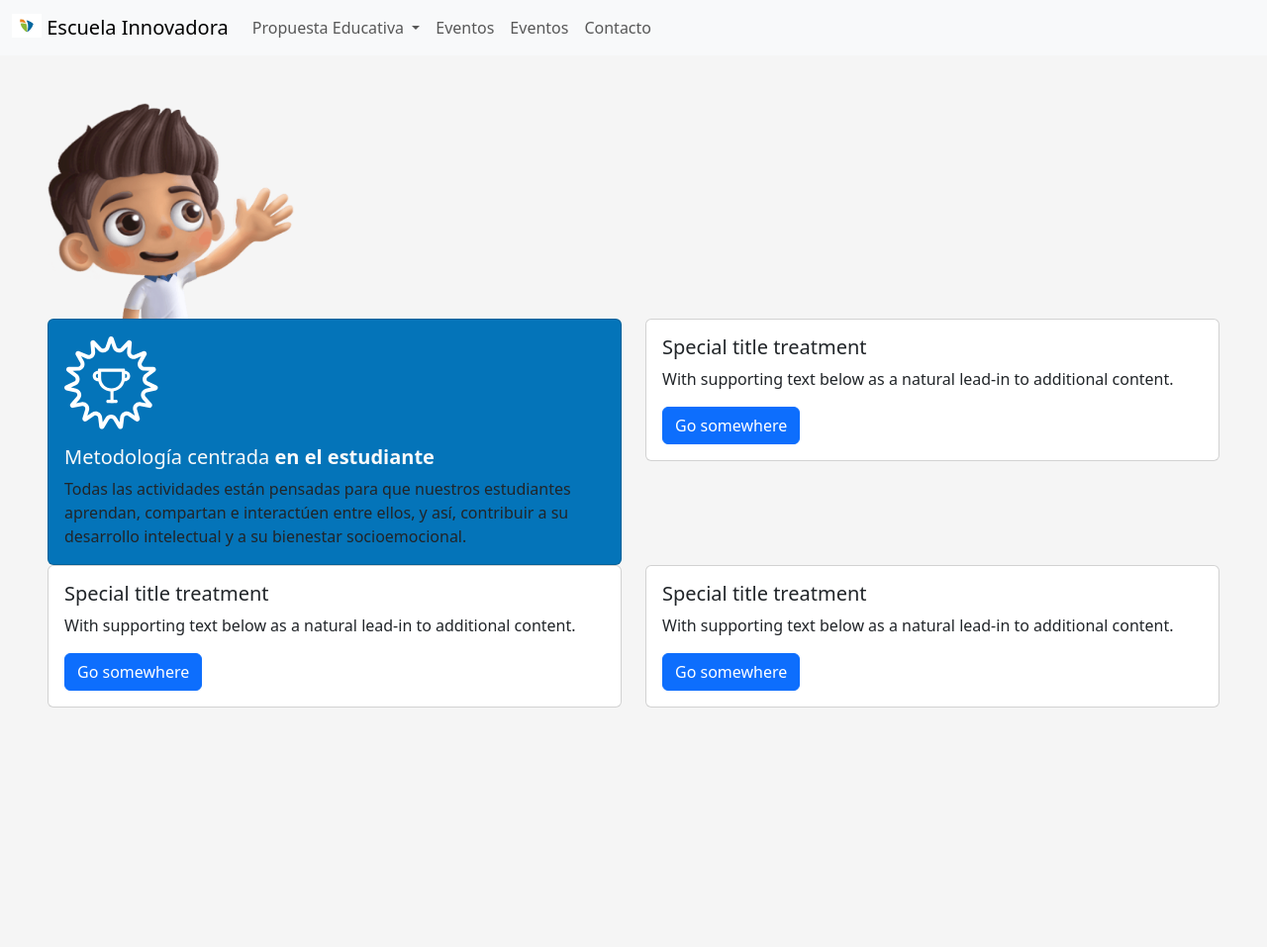
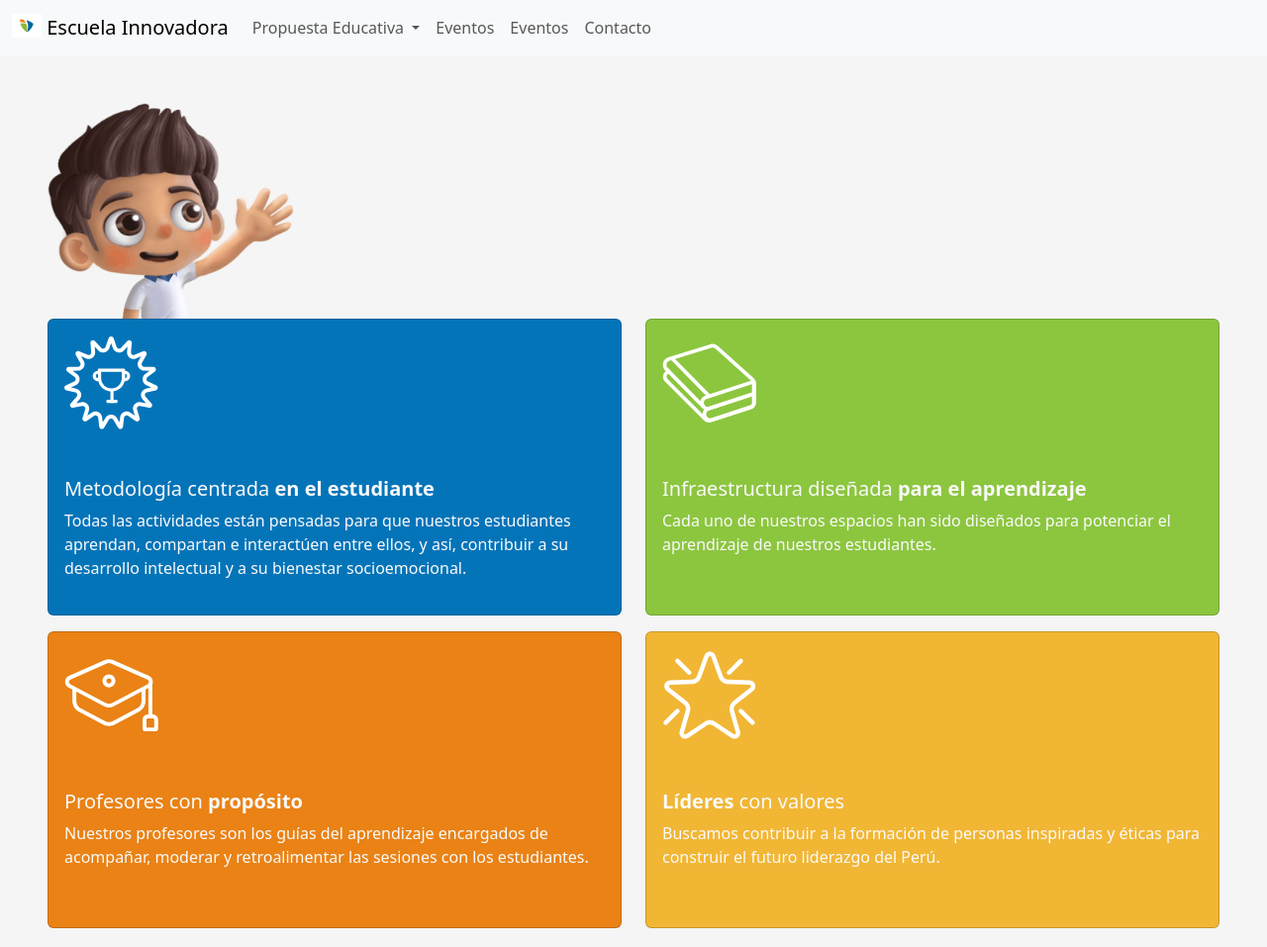
Before and after one commit to Dieguidev/web-maqueta, a plain HTML site: page index.html in a window 1280 px wide. Shown: the whole page at 99% size. Before the commit the page ends 800 px from the top, so only its background shows below. Drawn offline with nearby package versions, Linux system fonts and the light colour scheme.

Commit message:
terminado el home

```diff
--- /dev/null
+++ b/css/style.css
@@ -0,0 +1,3 @@
+.card {
+    min-height: 300px;
+}
--- a/index.html
+++ b/index.html
@@ -10,10 +10,11 @@
       integrity="sha384-QWTKZyjpPEjISv5WaRU9OFeRpok6YctnYmDr5pNlyT2bRjXh0JMhjY6hW+ALEwIH"
       crossorigin="anonymous"
     />
+    <link rel="stylesheet" href="./css/style.css">
   </head>
   <body style="background-color: #f5f5f5">
     <header>
-      <nav class="navbar navbar-expand-lg bg-body-tertiary">
+      <nav class="navbar navbar-expand-lg bg-body-tertiary" style="background-color: white;">
         <div class="container-fluid">
           <a class="navbar-brand" href="#">
             <img
@@ -73,9 +74,9 @@
 
     <main class="m-5">
       <img src="./images/fernandito_01.png" alt="" width="250" height="218" />
-      <div class="row">
-        <div class="col-sm-6 mb-3 mb-sm-0">
-          <div class="card" style="background-color: #0474b9;">
+      <div class="row ">
+        <div class="col-sm-6 mb-3 mb-sm-0 ">
+          <div class="card mb-3" style="background-color: #0474b9 ; ">
             <div class="card-body ">
               <img
                 src="./images/icon-metodologia.svg"
@@ -84,10 +85,10 @@
                 height="94"
                 class="d-inline-block align-text-top"
               />
-              <h5 class="card-title mt-3" style="color: #fafafa;">
+              <h5 class="card-title mt-5" style="color: #fafafa;">
                 Metodología centrada <strong>en el estudiante</strong>
               </h5>
-              <p class="card-text">
+              <p class="card-text" style="color: #fafafa;">
                 Todas las actividades están pensadas para que nuestros
                 estudiantes aprendan, compartan e interactúen entre ellos, y
                 así, contribuir a su desarrollo intelectual y a su bienestar
@@ -97,44 +98,66 @@
           </div>
         </div>
 
-        <div class="col-sm-6">
-          <div class="card">
-            <div class="card-body">
-              <h5 class="card-title">Special title treatment</h5>
-              <p class="card-text">
-                With supporting text below as a natural lead-in to additional
-                content.
+        <div class="col-sm-6 mb-3 mb-sm-0 ">
+          <div class="card mb-3" style="background-color: #8cc63f;">
+            <div class="card-body ">
+              <img
+                src="./images/icono-book.svg"
+                alt="Logo"
+                width="95"
+                height="94"
+                class="d-inline-block align-text-top"
+              />
+              <h5 class="card-title mt-5" style="color: #fafafa;">
+                Infraestructura diseñada <strong>para el aprendizaje</strong>
+              </h5>
+              <p class="card-text" style="color: #fafafa;">
+                Cada uno de nuestros espacios han sido diseñados para potenciar el aprendizaje de nuestros estudiantes.
               </p>
-              <a href="#" class="btn btn-primary">Go somewhere</a>
             </div>
           </div>
         </div>
 
-        <div class="col-sm-6 mb-3 mb-sm-0">
-          <div class="card">
-            <div class="card-body">
-              <h5 class="card-title">Special title treatment</h5>
-              <p class="card-text">
-                With supporting text below as a natural lead-in to additional
-                content.
+        <div class="col-sm-6 mb-3 mb-sm-0 ">
+          <div class="card mb-3" style="background-color: #ea8215;">
+            <div class="card-body ">
+              <img
+                src="./images/icon-birrete.svg"
+                alt="Logo"
+                width="95"
+                height="94"
+                class="d-inline-block align-text-top"
+              />
+              <h5 class="card-title mt-5" style="color: #fafafa;">
+                Profesores con  <strong>propósito</strong>
+              </h5>
+              <p class="card-text" style="color: #fafafa;">
+                Nuestros profesores son los guías del aprendizaje encargados de acompañar, moderar y retroalimentar las sesiones con los estudiantes.
               </p>
-              <a href="#" class="btn btn-primary">Go somewhere</a>
             </div>
           </div>
         </div>
 
-        <div class="col-sm-6 mb-3 mb-sm-0">
-          <div class="card">
-            <div class="card-body">
-              <h5 class="card-title">Special title treatment</h5>
-              <p class="card-text">
-                With supporting text below as a natural lead-in to additional
-                content.
+        <div class="col-sm-6 mb-3 mb-sm-0 ">
+          <div class="card mb-3" style="background-color: #f1b634;">
+            <div class="card-body ">
+              <img
+                src="./images/icon-estrella.svg"
+                alt="Logo"
+                width="95"
+                height="94"
+                class="d-inline-block align-text-top"
+              />
+              <h5 class="card-title mt-5" style="color: #fafafa;">
+                <strong>Líderes </strong>con valores
+              </h5>
+              <p class="card-text" style="color: #fafafa;">
+                Buscamos contribuir a la formación de personas inspiradas y éticas para construir el futuro liderazgo del Perú.
               </p>
-              <a href="#" class="btn btn-primary">Go somewhere</a>
             </div>
           </div>
         </div>
+
       </div>
     </main>
 
```
